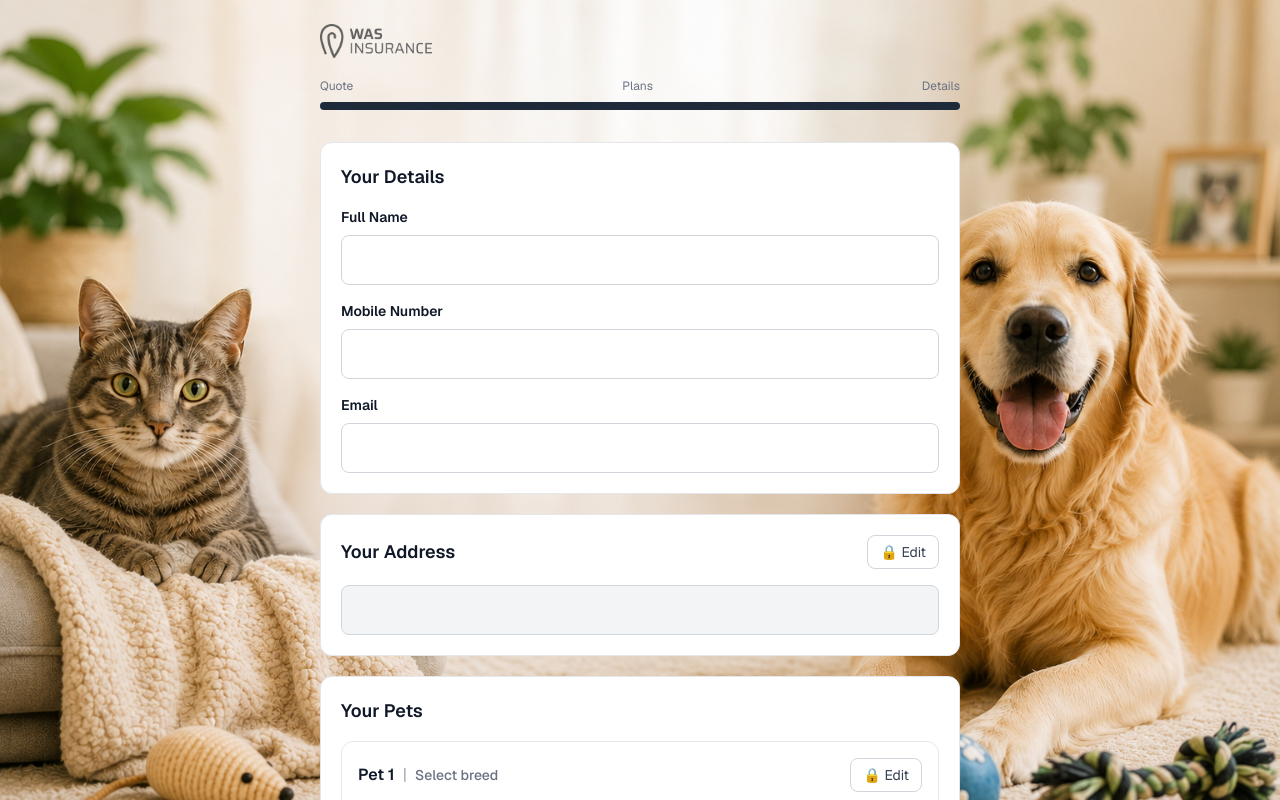
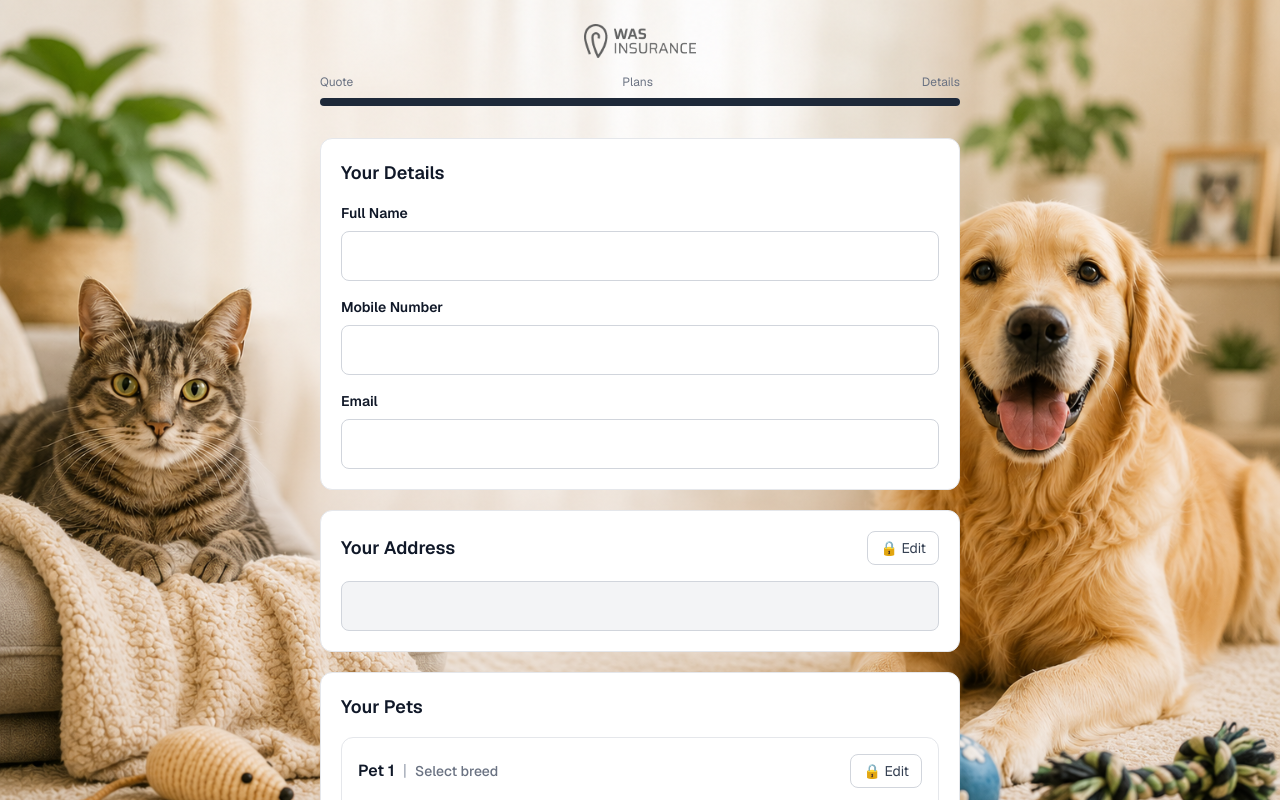
Before and after one commit to pvu0452/pet_insurance, a Next.js app: page /details in a window 1280 px wide. Shown: the top 800 px of the page. Built offline with nearby package versions, Linux system fonts and the light colour scheme; no server answers.

Commit message:
Centered-logo-details-plans2

```diff
--- a/app/details/page.tsx
+++ b/app/details/page.tsx
@@ -618,7 +618,7 @@ text-gray-900
 
 <img
 src="/was-logo.min.webp"
-className="w-28 opacity-70 mb-5"
+className="w-28 opacity-70 mb-4 mx-auto"
 />
 
 
--- a/app/plans/page.tsx
+++ b/app/plans/page.tsx
@@ -359,7 +359,7 @@ return (
         {/* LOGO */}
         <img
           src="/was-logo.min.webp"
-          className="w-28 opacity-70 mb-4"
+            className="w-28 opacity-70 mb-4 mx-auto"
         />
 
         {/* PROGRESS BAR */}
```
Also changed, not shown: public/background 2.png (added).
